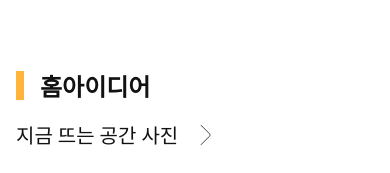
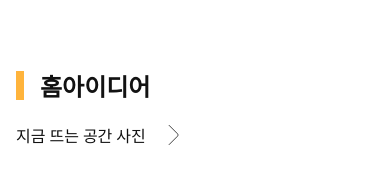
Before and after one commit to khj1121p/HANSSEM, a plain HTML site: page index.html in a window 390 px wide. Shown: the part 4173-4346 px from the top of the page. Drawn offline with nearby package versions, Linux system fonts and the light colour scheme; a web font is replaced by a local one.

Commit message:
Update style.css

```diff
--- a/css/style.css
+++ b/css/style.css
@@ -1408,6 +1408,9 @@ footer .copyright{
     .sec-4 .m-image-box{
         height: 1100px;
     }
+    .sec-5 .title h3{
+        font-size: 1rem;
+    }
     .sec-6 h2{
         margin: 40px 0 25px;
     }
```
